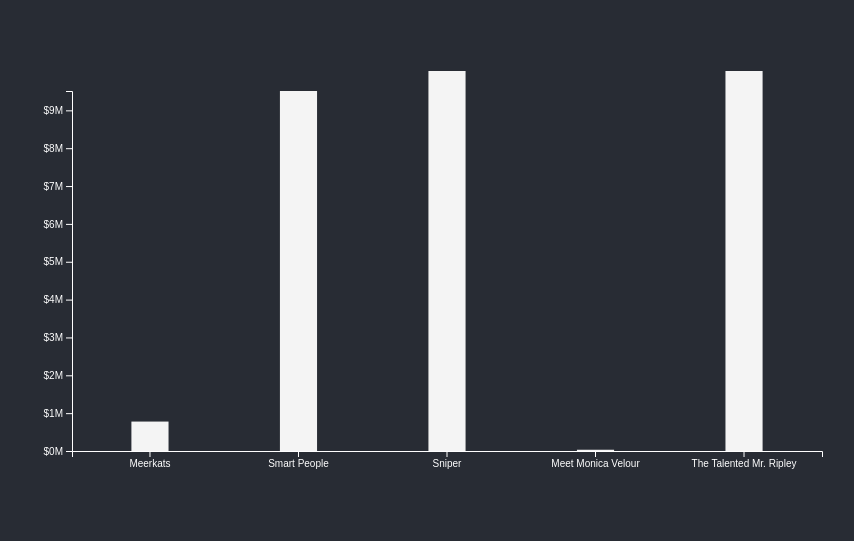
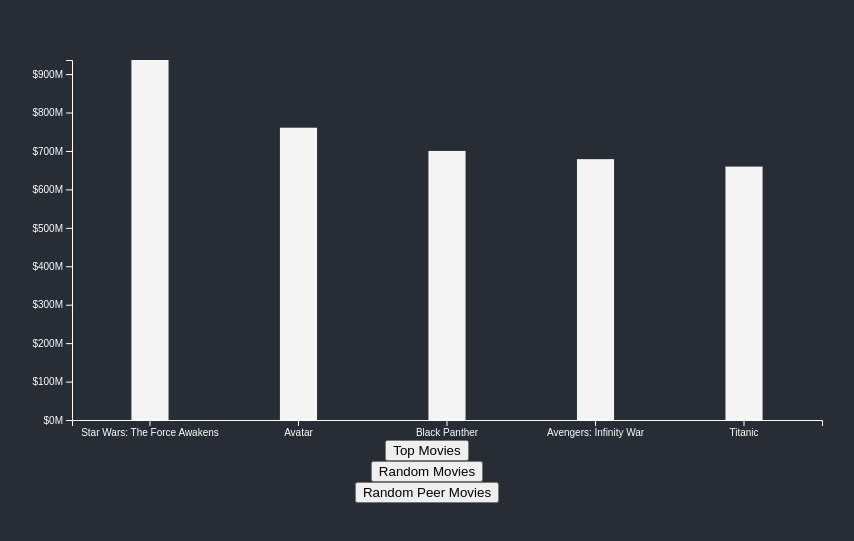
Before and after one commit to keithlmiller/entertainment-franchise-vis, a React (Create React App) app: page / in a window 1280 px wide. Shown: the part 129-670 px from the top of the page, without its empty margins (213-1067 px from the left). Built offline with nearby package versions, Linux system fonts and the light colour scheme.

Commit message:
parsed revenue values, added buttons for changing chart

```diff
--- a/public/index.html
+++ b/public/index.html
@@ -19,7 +19,7 @@
       work correctly both with client-side routing and a non-root public URL.
       Learn how to configure a non-root public URL by running `npm run build`.
     -->
-    <title>React App</title>
+    <title>Domestic Box Office</title>
   </head>
   <body>
     <noscript>
--- a/src/App.js
+++ b/src/App.js
@@ -9,7 +9,8 @@
   constructor(props) {
     super(props);
     this.state = {
-        data: [],
+        visData: [],
+        rawData: [],
     };
   }
 
@@ -20,11 +21,9 @@
         boxOfficeData.push(data);
       }
     ).then(() => {
-
+      console.log('boxOfficeData', boxOfficeData);
       const firstFive = this.getFirstX(boxOfficeData, 5);
-      const randFiveAdjacent = this.getRandXAdjacent(boxOfficeData, 5);
-      const randFive = this.getRandX(boxOfficeData, 5);
-      this.setState({ data: randFive })
+      this.setState({ visData: firstFive, rawData: boxOfficeData })
     });
   }
 
@@ -47,10 +46,14 @@
   }
 
   render() {
+    const { rawData, visData } = this.state;
     return (
       <div className="App">
         <header className="App-header">
-          <BarChart data={this.state.data}/>
+          <BarChart visData={visData}/>
+          <button onClick={() => this.setState({ ...this.state, visData: this.getFirstX(rawData, 5) })}>Top Movies</button>
+          <button onClick={() => this.setState({ ...this.state, visData: this.getRandX(rawData, 5) })}>Random Movies</button>
+          <button onClick={() => this.setState({ ...this.state, visData: this.getRandXAdjacent(rawData, 5) })}>Random Peer Movies</button>
 
         </header>
       </div>
--- a/src/views/visualizations/BarChart.js
+++ b/src/views/visualizations/BarChart.js
@@ -15,11 +15,11 @@
   yAxis = d3.axisLeft();
 
   static getDerivedStateFromProps(nextProps, prevState) {
-    const { data } = nextProps;
+    const { visData } = nextProps;
 
-    if (!data) return {};
+    if (!visData) return {};
 
-    const titles = data.map(d => d.title);
+    const titles = visData.map(d => d.title);
     const xScale = d3
       .scaleBand()
       .domain(titles)
@@ -27,7 +27,7 @@
       .paddingInner(0.75)
       .paddingOuter(.4);
 
-    const [yMin, yMax] = d3.extent(data, d => d.lifetime_gross);
+    const [yMin, yMax] = d3.extent(visData, d => parseInt(d.lifetime_gross));
     const yTickFormat = yMax >= 1000000 ? 1000000 : 1000;
     const yTickLabel = yMax >= 1000000 ? 'M' : 'k';
     const yScale = d3
@@ -39,8 +39,7 @@
       .domain([0, yMax])
       .range([height - margin.bottom, margin.top]);
 
-    const bars = data.map(d => {
-      console.log('height', yScale(d.lifetime_gross));
+    const bars = visData.map(d => {
       return {
         x: xScale(d.title),
         y: height - yScale(d.lifetime_gross) - margin.bottom,
```
